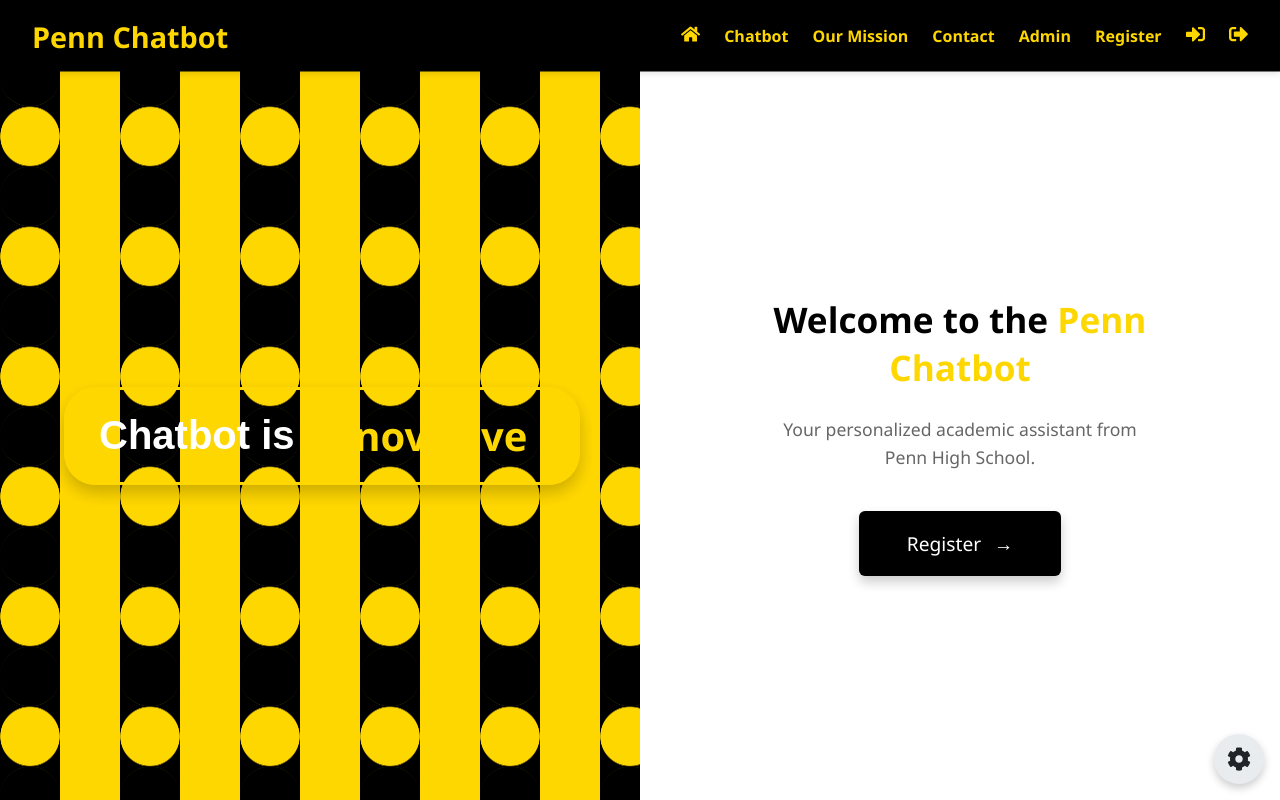
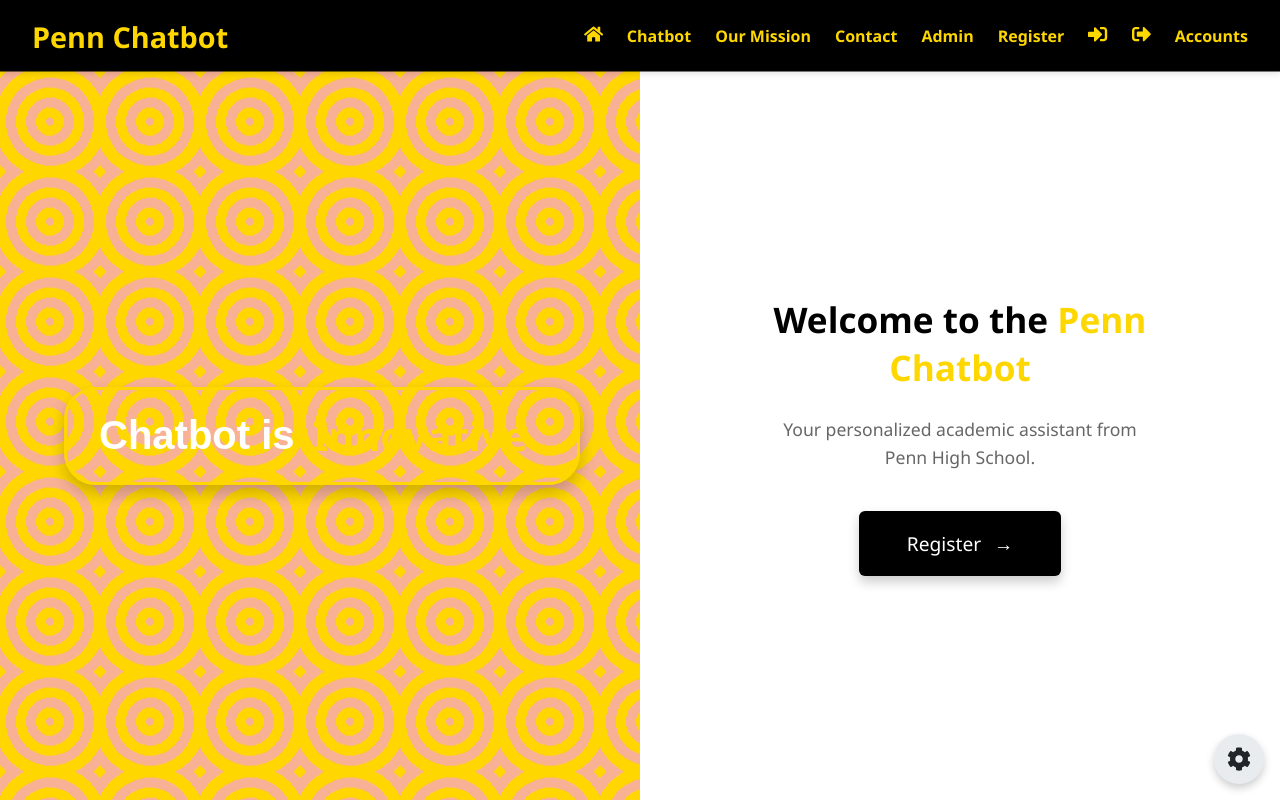
Before and after one commit to vmanukyann/PennAI, a React (Create React App) app in the folder client/: page /intro in a window 1280 px wide. Built offline with nearby package versions, Linux system fonts and the light colour scheme.

Commit message:
Update Pattern/Account on Nav

```diff
--- a/client/src/App.js
+++ b/client/src/App.js
@@ -26,6 +26,9 @@ function NavBar() {
         <li><button onClick={() => navigate("/login")} className="nav-button">Login</button></li>
         <li><button onClick={() => navigate("/signup")} className="nav-button">Sign Up</button></li>
         <li><button onClick={handleLogout} className="nav-button">Logout</button></li>
+        <li>
+          <button onClick={() => navigate("/accounts")} className="nav-button">Accounts</button> {/* Add Accounts button */}
+        </li>
       </ul>
     </nav>
   );
--- a/client/src/Intro.css
+++ b/client/src/Intro.css
@@ -74,33 +74,44 @@ body {
 
 .left-panel {
   flex: 1 1 50%; /* Ensure the left panel takes up half the width */
+  --s: 100px; /* Control the size */
+  --c1: #f8b195;
+  --c2: #ffd700;
+
+  --_g: var(--c2) 4% 14%, var(--c1) 14% 24%, var(--c2) 22% 34%,
+    var(--c1) 34% 44%, var(--c2) 44% 56%, var(--c1) 56% 66%, var(--c2) 66% 76%,
+    var(--c1) 76% 86%, var(--c2) 86% 96%;
   background: radial-gradient(
-      25% 25% at 25% 25%,
-      #000000 99%,
-      rgba(0, 0, 0, 0) 101%
-    )
-    60px 60px / calc(2 * 60px) calc(2 * 60px),
-    radial-gradient(25% 25% at 25% 25%, #000000 99%, rgba(0, 0, 0, 0) 101%)
-    0 0 / calc(2 * 60px) calc(2 * 60px),
-    radial-gradient(50% 50%, #ffd700 98%, rgba(0, 0, 0, 0)) 0 0 / 60px 60px,
-    repeating-conic-gradient(#ffd700 0 50%, #000000 0 100%)
-    calc(0.5 * 60px) 0 / calc(2 * 60px) 60px;
+      100% 100% at 50% 50%,
+      var(--c1) 4%,
+      var(--_g),
+      #0008 96%,
+      #0000
+    ),
+    radial-gradient(
+      100% 100% at 50% 50%,
+      #0000,
+      #0008 4%,
+      var(--_g),
+      var(--c1) 96%
+    );
+  background-size: var(--s) var(--s);
+  background-position: 0 0, 0 0; /* Unified animation */
   display: flex;
   justify-content: flex-start; /* Align content to the left */
   align-items: center;
   padding: 3rem; /* Increase padding for better spacing */
   padding-left: 4rem; /* Add padding to position content properly */
   color: #ffd700; /* Primary gold */
-  animation: slideInLeft 1s ease-in-out; /* Add slide-in animation */
-  animation: movePatternUp 10s linear infinite; /* Change animation to move up */
+  animation: moveUnifiedPattern 10s linear infinite; /* Unified animation */
 }
 
-@keyframes movePatternUp {
+@keyframes moveUnifiedPattern {
   0% {
-    background-position: 0 0, 0 0, 0 0, 0 0; /* Initial position */
+    background-position: 0 0, 0 0; /* Initial position */
   }
   100% {
-    background-position: 0 -200px, 0 -200px, 0 -200px, 0 -200px; /* Move pattern up */
+    background-position: 0 -300px, 0 -300px; /* Move the entire pattern up */
   }
 }
 
--- a/client/src/Intro.js
+++ b/client/src/Intro.js
@@ -39,6 +39,9 @@ function NavBar() {
           <a onClick={() => navigate("/logout")}>
             <FaSignOutAlt className="nav-icon" /> {/* Logout icon */}
           </a>
+        </li>
+        <li>
+          <a href="/accounts">Accounts</a> {/* Add Accounts button */}
         </li>
       </ul>
     </nav>
```
